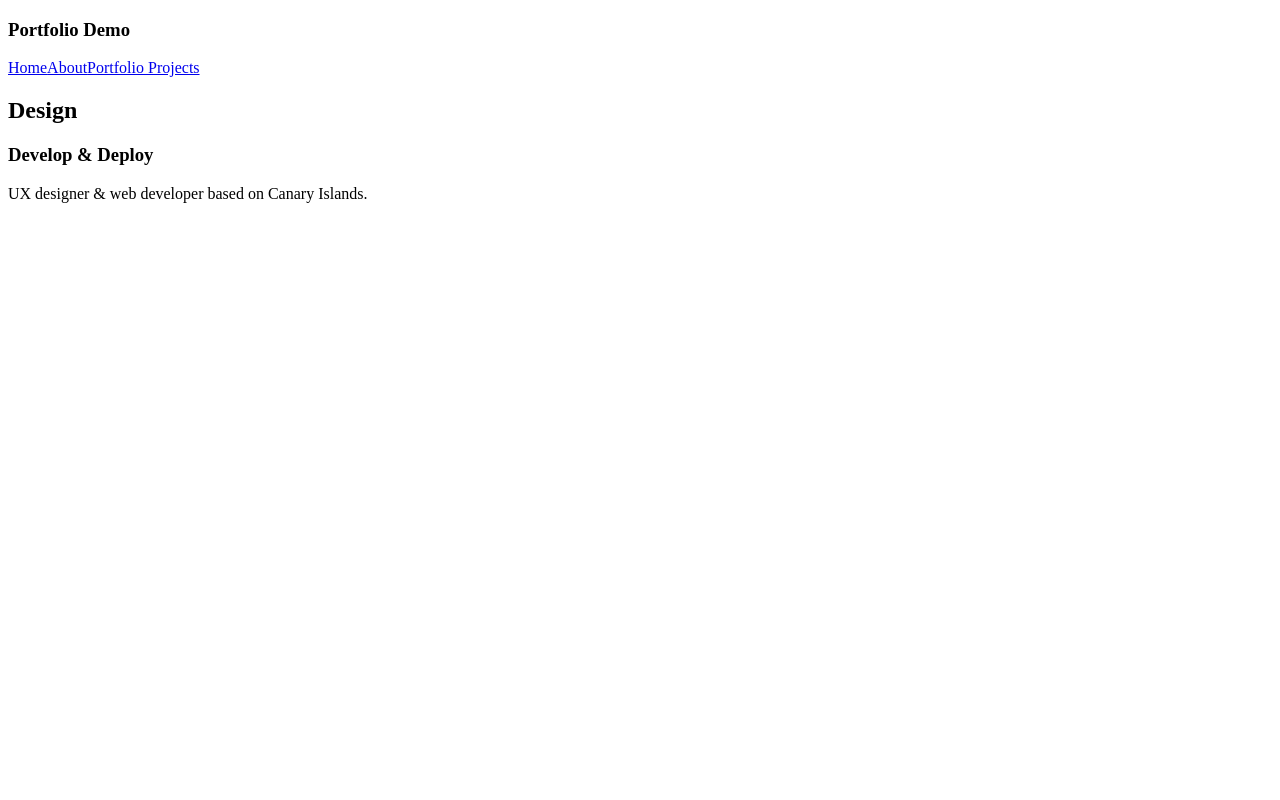
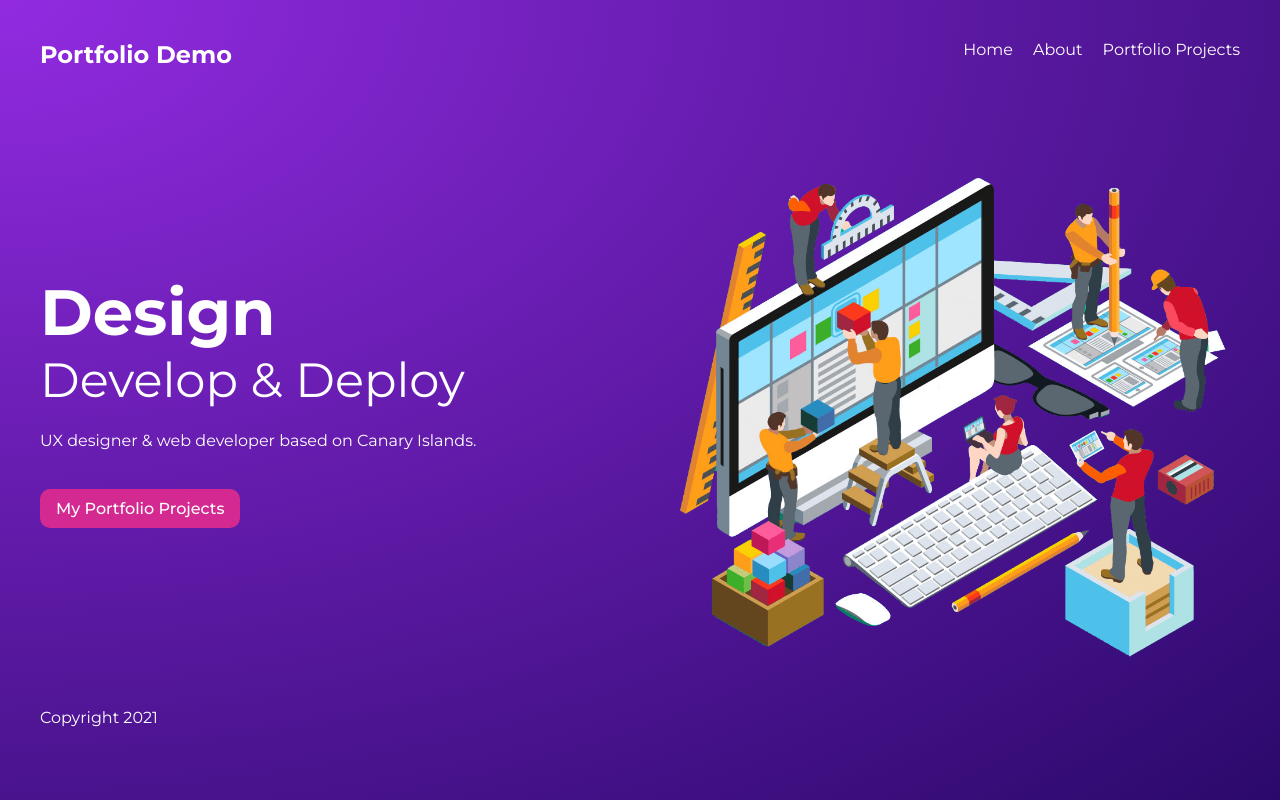
Before and after one commit to ehelgueroc/portfolio-demo, a Gatsby site: page / in a window 1280 px wide. Built offline with nearby package versions, Linux system fonts and the light colour scheme; Gatsby itself is replaced by a stand-in of ours.

Commit message:
Added Layout to pages - added new styles - static image for home page

```diff
--- /dev/null
+++ b/src/components/Footer.js
@@ -0,0 +1,9 @@
+import React from 'react'
+
+export default function Footer() {
+    return (
+        <div>
+            <p>Copyright 2021</p>
+        </div>
+    )
+}
--- /dev/null
+++ b/src/components/Layout.js
@@ -0,0 +1,16 @@
+import React from 'react'
+import Footer from './Footer'
+import Navbar from './Navbar'
+import '../styles/global.css'
+
+export default function Layout({ children }) {
+    return (
+        <div className="layout">
+            <Navbar/>
+            <div className="content">
+                { children }
+            </div>
+            <Footer/>
+        </div>
+    )
+}
--- a/src/pages/404.js
+++ b/src/pages/404.js
@@ -1,10 +1,13 @@
 import React from 'react'
+import Layout from '../components/Layout'
 
 export default function NotFound() {
     return (
+        <Layout>
         <div>
             <h2>404</h2>
             <p>Sorry, that page doesn't exist</p>
         </div>
+        </Layout>
     )
 }
--- a/src/pages/about.js
+++ b/src/pages/about.js
@@ -1,12 +1,15 @@
 import React from 'react'
+import Layout from "../components/Layout"
 
 export default function about() {
     return (
+        <Layout>
             <div>
                 <h1>About Page</h1>
                 <p>Lorem ipsum dolor sit, amet consectetur adipisicing elit. Numquam harum nobis iste deleniti, fuga molestiae sunt! Doloremque dolores aspernatur eveniet enim eaque temporibus quam? Aperiam corporis dolores veritatis alias modi!</p>
                 <p>Lorem ipsum dolor sit, amet consectetur adipisicing elit. Numquam harum nobis iste deleniti, fuga molestiae sunt! Doloremque dolores aspernatur eveniet enim eaque temporibus quam? Aperiam corporis dolores veritatis alias modi!</p>
                 <p>Lorem ipsum dolor sit, amet consectetur adipisicing elit. Numquam harum nobis iste deleniti, fuga molestiae sunt! Doloremque dolores aspernatur eveniet enim eaque temporibus quam? Aperiam corporis dolores veritatis alias modi!</p>
             </div>
+        </Layout>
     )
 }
--- a/src/pages/index.js
+++ b/src/pages/index.js
@@ -1,15 +1,20 @@
+import { Link } from "gatsby"
 import React from "react"
-import Navbar from "../components/Navbar"
+import Layout from "../components/Layout"
+import { header, btn } from "../styles/home.module.css"
 
 export default function Home() {
   return (
-    <section>
-      <Navbar />
+    <Layout>
+      <section className={header}>
         <div>
           <h2>Design</h2>
           <h3>Develop & Deploy</h3>
           <p>UX designer & web developer based on Canary Islands.</p>
+          <Link className={btn} to="/projects">My Portfolio Projects</Link>
         </div>
+        <img src="/projects_image.png" alt="site banner" style={{ maxWidth: '100%' }}/>
       </section>
+    </Layout>
   )
 }
--- a/src/pages/projects/index.js
+++ b/src/pages/projects/index.js
@@ -1,10 +1,14 @@
 import React from 'react'
+import Layout from "../../components/Layout"
+import { portfolio } from "../../styles/projects.module.css"
 
 export default function Projects() {
     return (
-        <div>
+        <Layout>
+        <div className={portfolio}>
             <h2>Portfolio</h2>
             <h3>Projects & Websites I've created</h3>
         </div>
+        </Layout>
     )
 }
--- /dev/null
+++ b/src/styles/global.css
@@ -0,0 +1,50 @@
+@import url('https://fonts.googleapis.com/css2?family=Montserrat:wght@300;400;500;700&display=swap');
+
+* {
+    margin: 0;
+    padding: 0;
+    text-decoration: none;
+    font-family: "Montserrat";
+    color: white;
+}
+html,body {
+    min-height: 100%;
+}
+body {
+    background: radial-gradient(at top left, rgba(146,43,225,1) 0%, rgba(43,9,107,1) 100%);
+    background-repeat: no-repeat;
+}
+p {
+    margin: 16px auto;
+    line-height: 1.5em;
+}
+
+/* layout & nav */
+.layout {
+    max-width: 1200px;
+    margin: 0 auto;
+}
+nav {
+    display: grid;
+    grid-template-columns: 1fr 1fr;
+    margin: 40px auto;
+}
+nav .links {
+    display: inline-block;
+    text-align: right;
+}
+nav a {
+    display: inline-block;
+    margin-left: 20px;
+    font-weight: 400;
+    padding-bottom: 8px;
+    border-bottom: 3px solid transparent;
+}
+nav a:hover {
+    border-color: white;
+}
+footer p {
+    text-align: center;
+    color: #bbb;
+    margin: 40px auto;
+}
--- /dev/null
+++ b/src/styles/home.module.css
@@ -0,0 +1,22 @@
+.header {
+    display: grid;
+    grid-template-columns: 1fr 1fr;
+    grid-gap: 40px;
+    align-items: center;
+}
+.header h2 {
+    font-size: 4em;
+}
+.header h3 {
+    font-size: 3em;
+    font-weight: 400;
+    margin-bottom: 20px;
+}
+.btn {
+    display: inline-block;
+    background: #d42990;
+    padding: 10px 16px;
+    border-radius: 10px;
+    margin-top: 20px;
+    font-weight: 500;
+}
```
Also changed, not shown: src/styles/projects.module.css (added, +11 -0 lines), static/projects_image.png (added). Lines whose indentation alone changed are shown as unchanged.
